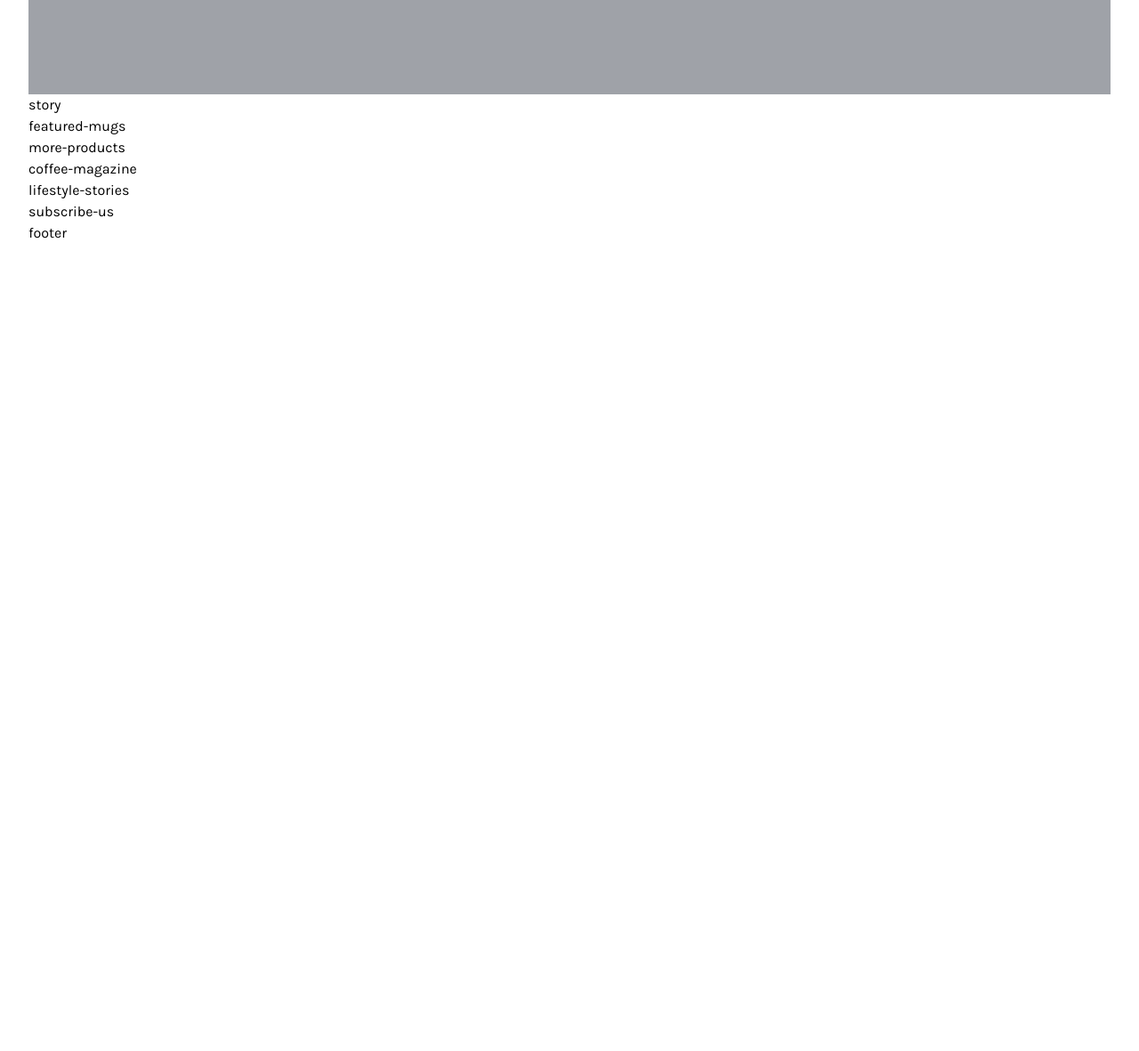
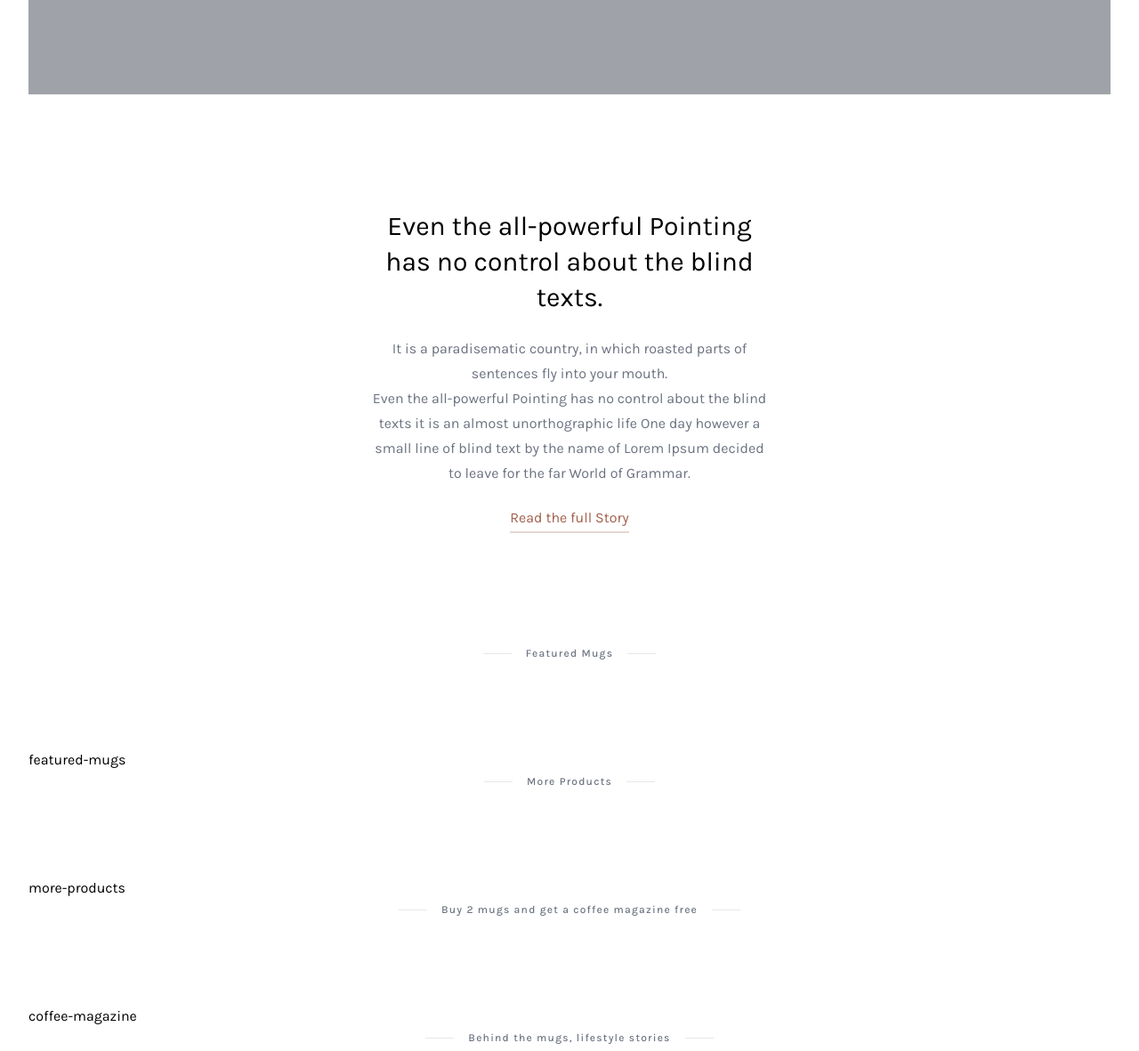
Before and after one commit to haiphamdev/coffee-style, a website: page public/index.html in a window 1280 px wide. Shown: the part 500-1681 px from the top of the page at 89% size. Before the commit the page ends 800 px from the top, so only its background shows below. Drawn offline with nearby package versions, Linux system fonts and the light colour scheme; files that its build step writes are made by us from their sources.

Commit message:
Add story and subheadline

```diff
--- a/public/index.html
+++ b/public/index.html
@@ -122,10 +122,63 @@
               </div>
             </div>
           </div>
-          <div class="story">story</div>
+          <div class="story">
+            <div class="w-full h-full flex justify-center items-center">
+              <div
+                class="px-4 sm:px-16 md:px-32 lg:px-64 xl:px-96 py-32 text-center"
+              >
+                <div class="text-3xl leading-10 mb-6">
+                  Even the all-powerful Pointing has no control about the blind
+                  texts.
+                </div>
+                <div class="text-gray-500 leading-7 mb-6">
+                  It is a paradisematic country, in which roasted parts of
+                  sentences fly into your mouth. <br />
+                  Even the all-powerful Pointing has no control about the blind
+                  texts it is an almost unorthographic life One day however a
+                  small line of blind text by the name of Lorem Ipsum decided to
+                  leave for the far World of Grammar.
+                </div>
+                <div class="">
+                  <a
+                    href="#"
+                    class="text-coffee-400 hover:text-coffee-600 relative after:absolute after:-bottom-2 after:left-0 after:bg-coffee-50 hover:after:bg-coffee-200 after:h-0.5 after:w-full after:transition-all after:ease-in-out after:duration-400"
+                    >Read the full Story</a
+                  >
+                </div>
+              </div>
+            </div>
+          </div>
+          <div class="ct-subheadline">
+            <div class="ct-subheadline-deco-line"></div>
+            <div class="ct-subheadline-label">Featured Mugs</div>
+            <div class="ct-subheadline-deco-line"></div>
+          </div>
           <div class="featured-mugs">featured-mugs</div>
+
+          <div class="ct-subheadline">
+            <div class="ct-subheadline-deco-line"></div>
+            <div class="ct-subheadline-label">More Products</div>
+            <div class="ct-subheadline-deco-line"></div>
+          </div>
           <div class="more-products">more-products</div>
+
+          <div class="ct-subheadline">
+            <div class="ct-subheadline-deco-line"></div>
+            <div class="ct-subheadline-label">
+              Buy 2 mugs and get a coffee magazine free
+            </div>
+            <div class="ct-subheadline-deco-line"></div>
+          </div>
           <div class="coffee-magazine">coffee-magazine</div>
+
+          <div class="ct-subheadline">
+            <div class="ct-subheadline-deco-line"></div>
+            <div class="ct-subheadline-label">
+              Behind the mugs, lifestyle stories
+            </div>
+            <div class="ct-subheadline-deco-line"></div>
+          </div>
           <div class="lifestyle-stories">lifestyle-stories</div>
           <div class="subscribe-us">subscribe-us</div>
         </main>
--- a/src/input.css
+++ b/src/input.css
@@ -9,7 +9,7 @@
 }
 
 .ct-top-menu-item {
-  @apply cursor-pointer py-1 hover:text-gray-800 relative after:lg:absolute after:lg:bottom-0 after:lg:left-0 after:lg:bg-light-coffee after:lg:h-0.5 after:lg:w-0 hover:after:lg:w-full after:lg:transition-all after:lg:ease-in-out after:lg:duration-200;
+  @apply cursor-pointer py-1 hover:text-gray-800 relative after:lg:absolute after:lg:bottom-0 after:lg:left-0 after:lg:bg-coffee-200 after:lg:h-0.5 after:lg:w-0 hover:after:lg:w-full after:lg:transition-all after:lg:ease-in-out after:lg:duration-200;
 }
 
 .ct-top-menu-item-active {
@@ -23,3 +23,15 @@
 .ct-badge-circle {
   @apply text-xs text-center rounded-full px-1.5;
 }
+
+.ct-subheadline {
+  @apply flex justify-center items-center mb-24;
+}
+
+.ct-subheadline-deco-line {
+  @apply w-8 h-px bg-gray-200;
+}
+
+.ct-subheadline-label {
+  @apply mx-4 tracking-widest text-gray-500 font-medium text-[12px] text-center;
+}
--- a/tailwind.config.js
+++ b/tailwind.config.js
@@ -7,7 +7,12 @@ module.exports = {
         Karla: ["Karla", "sans-serif"],
       },
       colors: {
-        "light-coffee": "#C89F94",
+        coffee: {
+          50: "#E8D6D0",
+          200: "#C89F94",
+          400: "#A25F4B",
+          600: "#744838",
+        },
       },
       keyframes: {
         slideDown: {
```
